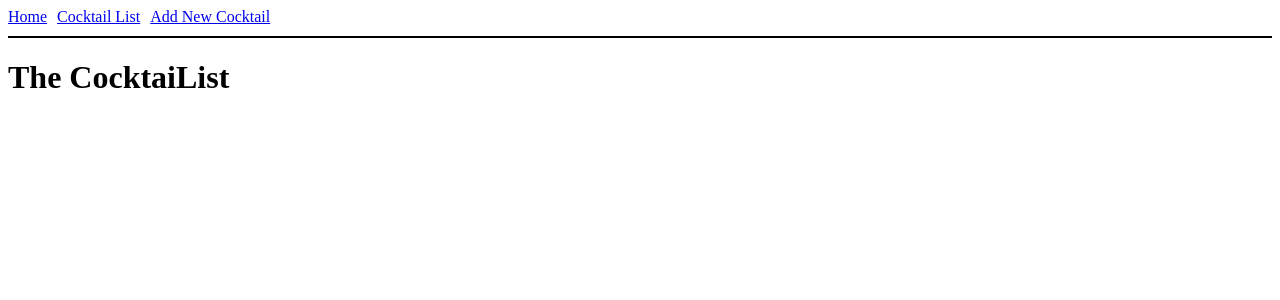
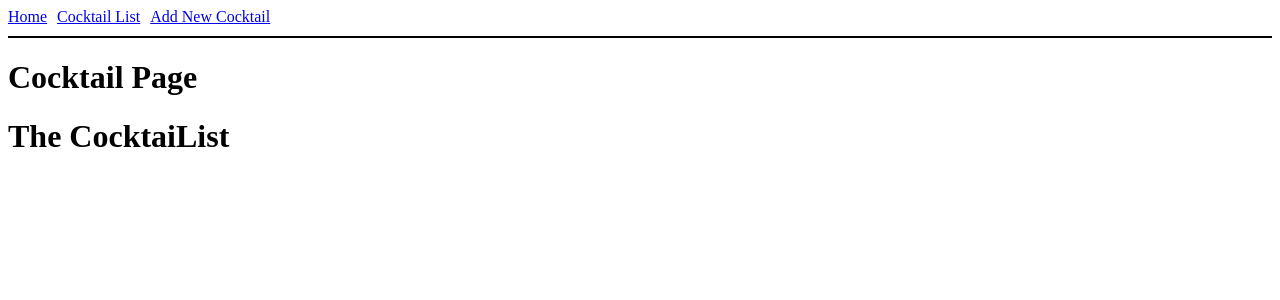
Before and after one commit to ryanrizeq/phase-2-project, a React (Create React App) app: page /list in a window 1280 px wide. Shown: the top 300 px of the page. Built offline with nearby package versions, Linux system fonts and the light colour scheme.

Commit message:
working router for cocktail page

```diff
--- a/src/components/App.js
+++ b/src/components/App.js
@@ -1,12 +1,20 @@
 import React from "react";
 import NavBar from "./NavBar";
 import { Route, Routes } from "react-router-dom";
+import CocktailPage from "./CocktailPage";
 
 
 function App() {
   return (
     <div>
       <NavBar />
+      <Routes>
+        <Route
+          path="/list"
+          element={<CocktailPage />}
+        >
+        </Route>
+      </Routes>
       <h1>The CocktaiList</h1>
     </div>
   );
--- /dev/null
+++ b/src/components/CocktailPage.js
@@ -0,0 +1,9 @@
+import React from "react";
+
+function CocktailPage() {
+    return (
+        <h1>Cocktail Page</h1>
+    )
+}
+
+export default CocktailPage
```
